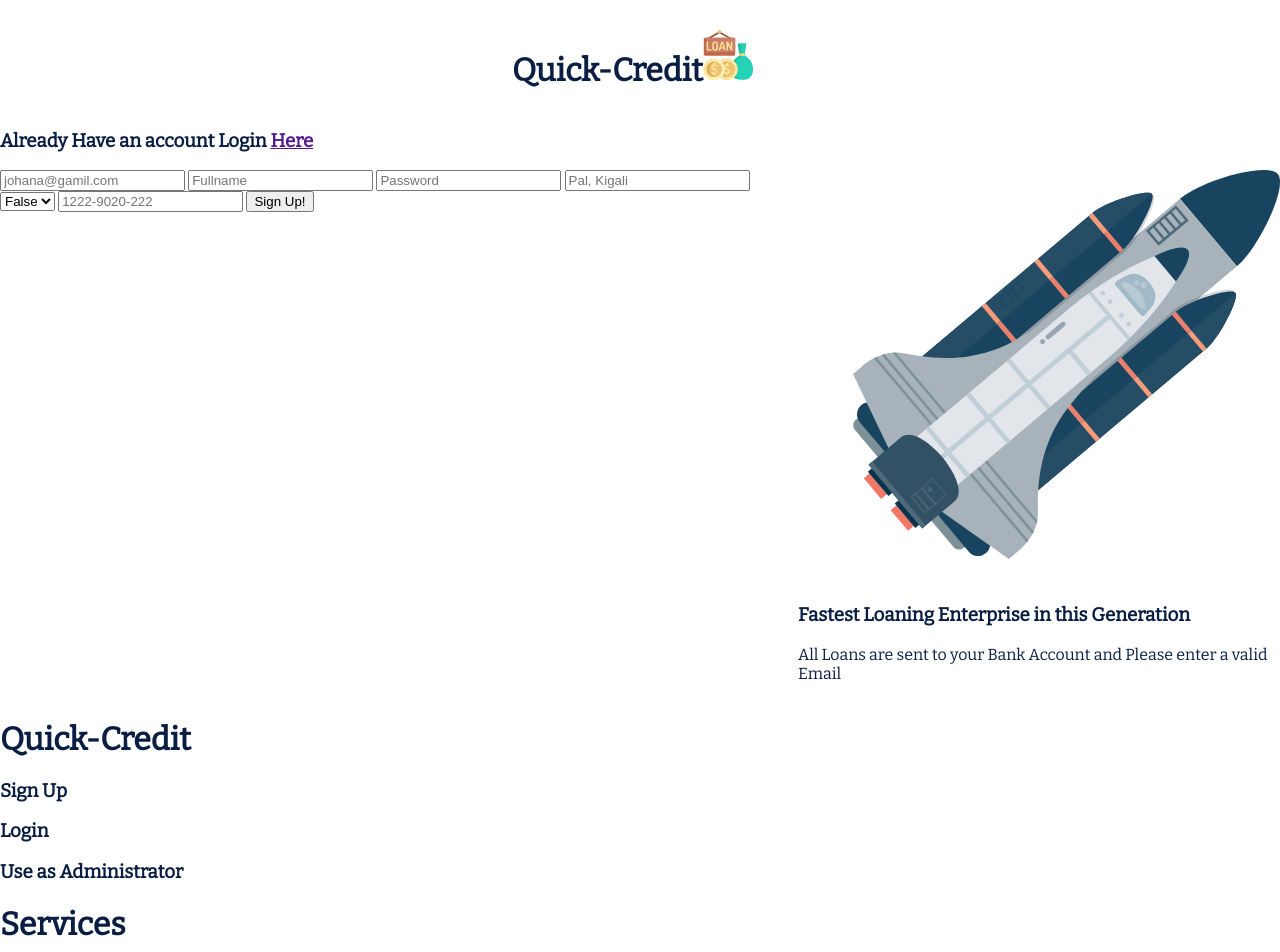
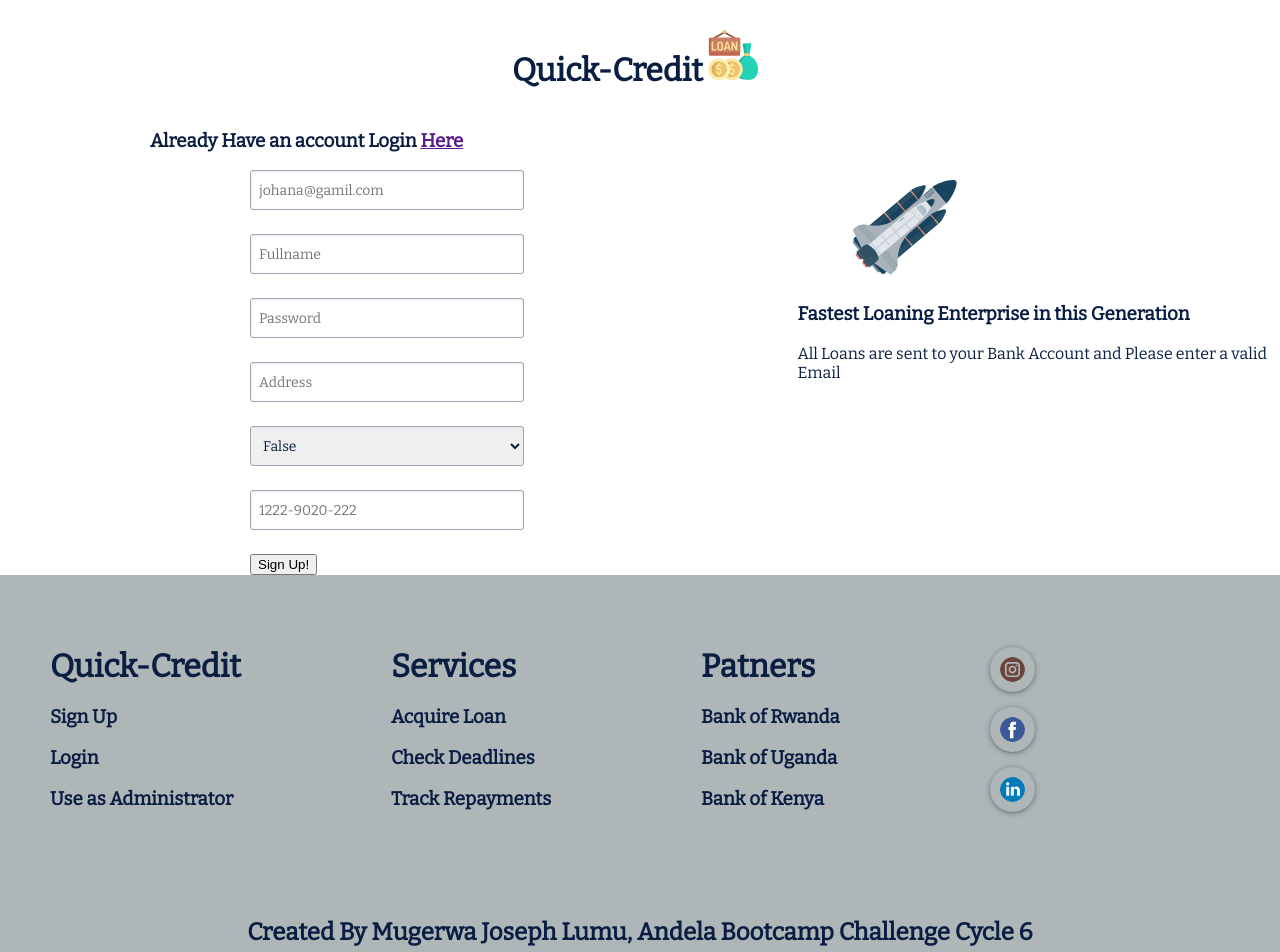
Before and after one commit to kodek-sleuth/Quick-credit, a plain HTML site: page UI/signup.html in a window 1280 px wide. Shown: the top 952 px of the page. Drawn offline with nearby package versions, Linux system fonts and the light colour scheme; a web font is replaced by a local one.

Commit message:
Creating Signup/Login Pages(Validation)

```diff
--- a/UI/css/forms.css
+++ b/UI/css/forms.css
@@ -21,10 +21,108 @@ body
 {
     height: 50px;
     width: 50px;
+    margin-left: 5px;
 }
 
 .all_form_control
 {
     display: flex;
     flex-direction: row;
+    margin-left: 250px;
 }
+
+.validators
+{
+    margin-left: 150px;
+}
+
+.image_settings
+{
+    margin-top: 10px;
+}
+
+.image_form
+{
+    margin-top: 0;
+    height: 100px;
+    width: 200px;
+}
+
+.float
+{
+    display: flex;
+    flex-direction: row;
+}
+
+
+.links
+{
+    cursor: pointer;
+    height: 25px;
+    width: 25px;
+    padding: 10px;
+    box-shadow: rgba(57, 73, 76, 0.4) 0px 1px 5px 1px, rgba(57, 73, 76, 0.25) 0px 1px 1px;
+    -moz-border-radius:36px;
+	-webkit-border-radius:36px;
+    border-radius:36px;
+    margin-bottom: 15px;
+}
+
+footer
+{
+    display: flex;
+    flex-direction: row;
+    padding-top: 50px;
+    padding-left: 50px;
+    background: rgba(57, 73, 76, 0.4);
+}
+
+.fourth_column
+{
+    margin-left: 150px;
+}
+
+
+.second_column
+{
+    margin-left: 150px;
+}
+
+.third_column
+{
+    margin-left: 150px;
+    display: flex;
+    flex-direction: column;
+}
+
+.final_div
+{
+    padding-top: 50px;
+    padding-bottom: 20px;
+    background: rgba(57, 73, 76, 0.4);
+    text-align: center;
+}
+
+.navbar_fourth_column
+{
+    display: none;
+}
+
+.formcontrol
+{
+
+    box-shadow: inset 0 1px 3px #EBECF0;
+    border: 1px solid rgb(157, 166, 180);
+    border-radius: 3px;
+    box-sizing: border-box;
+    color: #091E42;
+    font-size: 14px;
+    margin-bottom: 24px;
+    outline-color: #091E42;
+    padding: 0 8px;
+    height: 40px;
+    width: 50%;
+    max-width: 100%;
+    font-family: 'Bitter', serif;
+
+}
--- a/UI/signup.html
+++ b/UI/signup.html
@@ -16,21 +16,27 @@
             <img src="icons/loan.svg" id="logo_of_website">
         </div>
 
+       <div class="validators">
             <h3>Already Have an account Login <a href="">Here</a></h3>
             <div id="badFeedBack"></div>
             <div id="goodFeedBack"></div>
+       </div>
+
         <div class="all_form_control">
             <div class="forms">
                 <form method="POST" id="signup_form">
                     <input id="email" class="formcontrol" placeholder="johana@gamil.com" type="email">
                     <input id="fullname" class="formcontrol" placeholder="Fullname" type="text">
                     <input id="password" class="formcontrol" type="password" placeholder="Password">
-                    <input id="address" class="formcontrol" type="text" placeholder="Pal, Kigali">
+                    <div id="float">
+                        <input id="address" class="formcontrol" type="text" placeholder="Address">
                         <select name="dropdown" class="formcontrol">
                             <option value="False" selected>False</option>
                             <option value="True">True</option>
                         </select>
-                    <input id="account" class="formcontrol" type="text" placeholder="1222-9020-222">
+                    </div>
+
+                    <input id="account" class="formcontrol" type="text" placeholder="1222-9020-222"><br>
                     <input class="btn_submit" value="Sign Up!" type="button">
                 </form>
             </div>
```
Lines whose indentation alone changed are shown as unchanged.
